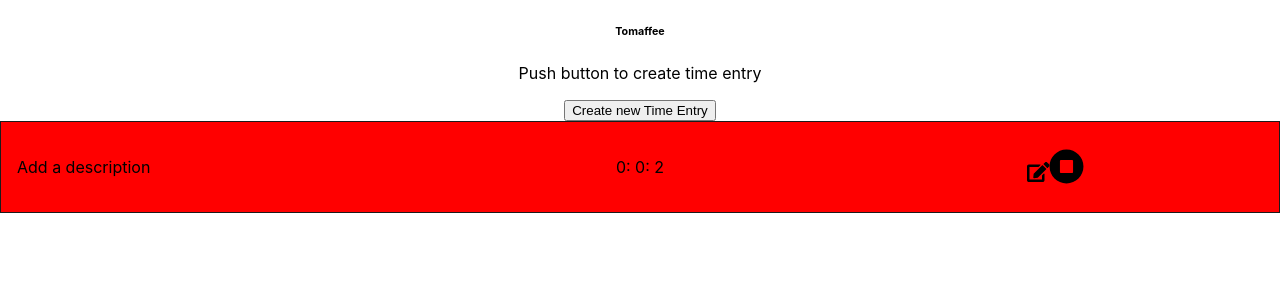
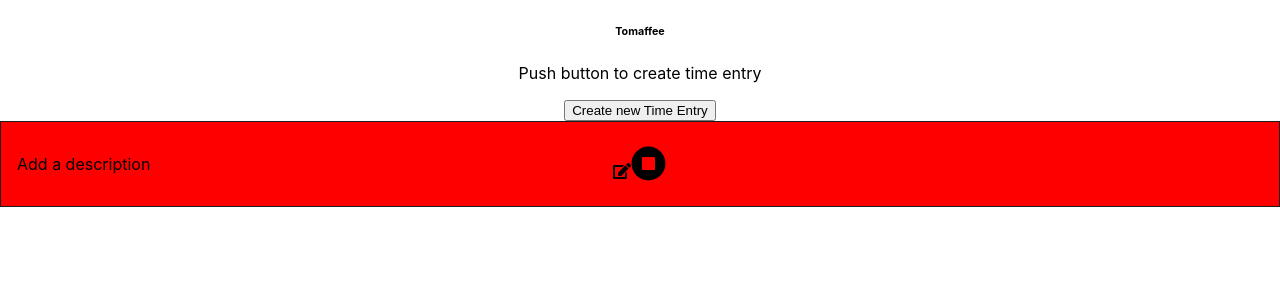
Before and after one commit to JoCarrasco/tomaffee-web, a React (Create React App) app: page / in a window 1280 px wide. Both pictures are taken after a click on the button "Create new Time Entry". Shown: the top 300 px of the page. Built offline with nearby package versions, Linux system fonts and the light colour scheme.

Commit message:
wip(time-entry): Added a date-picker and some code related to date parsing.

```diff
--- a/package.json
+++ b/package.json
@@ -14,6 +14,7 @@
     "luxon": "^2.1.1",
     "node-sass": "^6.0.1",
     "react": "^17.0.2",
+    "react-datepicker": "^4.5.0",
     "react-dom": "^17.0.2",
     "react-redux": "^7.2.6",
     "react-scripts": "4.0.3",
@@ -51,6 +52,7 @@
     "@types/luxon": "^2.0.7",
     "@types/node": "^16.11.10",
     "@types/react": "^17.0.36",
+    "@types/react-datepicker": "^4.3.2",
     "@types/react-dom": "^17.0.11",
     "@types/react-time-picker": "^4.0.2"
   }
--- a/src/core/classes/date-helper.class.ts
+++ b/src/core/classes/date-helper.class.ts
@@ -2,9 +2,8 @@ import { DateTime } from "luxon";
 
 export class DateHelper {
   static parseToStrOfHoursAndMinutes(date: Date): string {
-    const momentDate = DateTime.fromISO(date.toISOString());
-    const formatedDate = momentDate.toFormat('hh:mm:ss');
-    return formatedDate;
+    const convertedDate = DateTime.fromISO(date.toISOString());
+    return convertedDate.toFormat('HH:mm:ss');
   }
 
   static getDuration(a: Date, b?: Date): string {
@@ -26,4 +25,18 @@ export class DateHelper {
     const dateISOString = DateTime.now().setZone(this.getBrowserTimezone()).toISO();
     return new Date(dateISOString);
   }
+
+  static changeTimeToDate(hour: number, minute: number, second: number, date: Date) {
+    const convertedDate = DateTime.fromISO(date.toISOString());
+    const newFormattedDate = DateTime.fromObject({
+      hour,
+      minute,
+      second,
+      day: convertedDate.day,
+      month: convertedDate.month,
+      year: convertedDate.year
+    })
+
+    return newFormattedDate.toJSDate();
+  }
 }
--- a/src/core/components/TimeEntry/TimeEntry/TimeEntry.component.tsx
+++ b/src/core/components/TimeEntry/TimeEntry/TimeEntry.component.tsx
@@ -38,15 +38,8 @@ export const TimeEntryComponent = (props: ITimeEntryComponentProps) => {
           <p>{props.timeEntry.title === '' ? 'Add a description' : props.timeEntry.title}</p>
         </div>
         <div>
-          <div>
-            <TimeEntryPickerComponent
-            onStartEdit={() => {}}
-            start={props.timeEntry.start} end={props.now ? props.now : props.timeEntry.end} canEdit={false} />
-          </div>
-        </div>
-        <div>
-          <i className="time-entry-edit-icon"><FontAwesomeIcon icon={faEdit} onClick={() => setIsEditing(true)}/></i>
-          {
+          <i className="timeentry-edit-icon"><FontAwesomeIcon icon={faEdit} onClick={() => setIsEditing(true)}/></i>
+          {-
             props.isOnGoing ?
             <i className="time-entry-stop-icon" onClick={() => stopTimeEntrySession()}>
               <FontAwesomeIcon icon={faStopCircle} />
--- a/src/core/components/TimeEntry/TimeEntryEditorForm/TimeEntryEditorForm.component.tsx
+++ b/src/core/components/TimeEntry/TimeEntryEditorForm/TimeEntryEditorForm.component.tsx
@@ -1,5 +1,6 @@
 import React, { useState } from 'react';
 import { ITimeEntry } from '../../../models/api';
+import { TimeEntryPickerComponent } from '../TimeEntryPicker/TimeEntryPicker.component';
 
 interface ITimeEntryEditorFormComponentProps {
   staticTimeEntry: ITimeEntry;
@@ -12,13 +13,12 @@ export interface ITimeEntryEditorEditedValue {
 }
 
 export const TimeEntryEditorFormComponent = (props: ITimeEntryEditorFormComponentProps) => {
-  const [title, setTitle] = useState<string>('');
-  const [description, setDescription] = useState<string>('');
-
-  React.useEffect(() => {
-    if (title === '') {setTitle(props.staticTimeEntry.title)}
-    if (description === '') {setDescription(props.staticTimeEntry.description ? props.staticTimeEntry.description : '')}
-  }, []);
+  const defaultDescription = props.staticTimeEntry.description ? props.staticTimeEntry.description : '';
+  const defaultEndDate = props.staticTimeEntry.end ? props.staticTimeEntry.end : new Date();
+  const [title, setTitle] = useState<string>(props.staticTimeEntry.title);
+  const [description, setDescription] = useState<string>(defaultDescription);
+  const [startDate, setStartDate] = useState<Date>(props.staticTimeEntry.start);
+  const [endDate, setEndDate] = useState<Date>(defaultEndDate);
 
   function handleChange(e: any, setter: (params: any) => any) {
     setter(e.target.value);
@@ -29,6 +29,10 @@ export const TimeEntryEditorFormComponent = (props: ITimeEntryEditorFormComponen
       <label>Title</label>
       <input type="text" value={title} onChange={(e) => handleChange(e, setTitle)} />
     </div>);
+  }
+
+  function handleTimeEntryPickerChange(e: any) {
+    // Do Stuff
   }
 
   function getDescriptionInput() {
@@ -48,18 +52,13 @@ export const TimeEntryEditorFormComponent = (props: ITimeEntryEditorFormComponen
     if (title !== t.title) {  editedValues.push({ key: 'title', value: title }); }
     if (description !== t.description) { editedValues.push({ key: 'description', value: description }); }
     props.onFinishEditing(editedValues);
-    // resetForm();
-  }
-
-  function resetForm() {
-    setTitle('');
-    setDescription('');
   }
 
   return (
     <form onSubmit={handleSubmitForm}>
       {getTitleInput()}
       {getDescriptionInput()}
+      <TimeEntryPickerComponent start={startDate} end={endDate} onChange={handleTimeEntryPickerChange}/>
       <button className="btn-save" type="submit">Save</button>
     </form>
   );
--- a/src/core/components/TimeEntry/TimeEntryPicker/TimeEntryPicker.component.tsx
+++ b/src/core/components/TimeEntry/TimeEntryPicker/TimeEntryPicker.component.tsx
@@ -1,40 +1,56 @@
-import React from 'react';
+import React, { useState } from 'react';
+import TimePicker from 'react-time-picker/dist/entry.nostyle';
+import DatePicker from "react-datepicker";
+import "react-datepicker/dist/react-datepicker.css";
+import './TimeEntryPicker.style.scss';
 import { DateHelper } from '../../../classes/date-helper.class';
-import  TimePicker from 'react-time-picker/dist/entry.nostyle';
-import './TimeEntryPicker.style.scss';
 
 interface TimeEntryPickerComponentProps {
   start: Date;
   end?: Date;
-  canEdit: boolean;
-  onStartEdit?: (...args: any[]) => any
+  onChange: (...args: any[]) => any
 }
 
 export const TimeEntryPickerComponent = (props: TimeEntryPickerComponentProps) => {
-  const [isEditing, setIsEditing] = React.useState<boolean>(false);
+  const defaultEnd = props.end === undefined ? DateHelper.getNow() : props.end;
+  const defaultEndTime = DateHelper.parseToStrOfHoursAndMinutes(defaultEnd);
+  const defaultStartTime = DateHelper.parseToStrOfHoursAndMinutes(props.start);
+  console.log(defaultStartTime);
 
-  function canEdit() {
-    const inheritValue = props.canEdit;
-    if (inheritValue !== undefined) {
-      return inheritValue;
-    } else {
-      return true;
+  const [start, setStart] = useState(props.start);
+  const [startDate, setStartDate] = useState(props.start);
+  const [startTime, setStartTime] = useState<string>(defaultStartTime);
+
+  const [end, setEnd] = useState(defaultEnd);
+  const [endDate, setEndDate] = useState(defaultEnd);
+  const [endTime, setEndTime] = useState<string>(defaultEndTime);
+
+  function onPickerClosed() {
+    if (props.onChange !== undefined) {
+      const changes = {
+        startTime: parseTimePickerToDate(startTime, start),
+        endTime:  parseTimePickerToDate(endTime, end)
+      };
+
+      props.onChange(changes);
     }
   }
 
-  function startEdit() {
-    if (canEdit()) {
-      setIsEditing(true);
-      return props.onStartEdit ? props.onStartEdit() : null;
-    }
+  function parseTimePickerToDate(output: string, date: Date) {
+    const hour = parseInt(output.substr(0, 2), 10);
+    const minute = throwZeroIfIsInvalid(parseInt(output.substr(3, 5), 10));
+    const second = throwZeroIfIsInvalid(parseInt(output.substr(6, 7), 10));
+    const modifiedDate = DateHelper.changeTimeToDate(hour, minute, second, date);
+    return modifiedDate;
   }
 
-  function getNonInteractiveDisplay() {
-    return (
-      <div className="time-entry-picker-default" onClick={() => { startEdit() }}>
-        <p>{DateHelper.getDurationFromStartAndEnd(props.start, props.end)}</p>
-      </div>
-    );
+  function throwZeroIfIsInvalid(val: any) {
+    if (isNaN(val)) { return 0; }
+    return val;
+  }
+
+  function onStartDateChange(e: any, isStart: boolean) {
+    isStart ? setStartDate(e) : setEndDate(e);
   }
 
   function getInteractiveDisplay() {
@@ -42,20 +58,23 @@ export const TimeEntryPickerComponent = (props: TimeEntryPickerComponentProps) =
       <div className="time-entry-picker-modal">
         <div className="time-entry-picker-grid">
           <div>
-            <TimePicker value={props.start}/>
+            <label>Start</label>
+            <DatePicker selected={startDate} onChange={(date) => onStartDateChange(date as Date, true)} />
+            <TimePicker value={startTime} maxDetail="second" onClockClose={() => onPickerClosed()} onChange={setStartTime} format="HH:m:s"/>
+          </div>
+          <div>
+            <label>End</label>
+            <DatePicker selected={endDate} onChange={(date) => onStartDateChange(date as Date, false)} />
+            <TimePicker value={endTime} maxDetail="second" onClockClose={() => onPickerClosed()} onChange={setEndTime} format="HH:mm:ss"/>
           </div>
         </div>
       </div>
     );
   }
 
-  function getDatePicker() {
-    return isEditing ? getInteractiveDisplay() : getNonInteractiveDisplay();
-  }
-
   return (
     <div>
-      {getDatePicker()}
+      {getInteractiveDisplay()}
     </div>
   );
 }
--- a/src/core/components/TimeEntry/TimeEntryPicker/TimeEntryPicker.style.scss
+++ b/src/core/components/TimeEntry/TimeEntryPicker/TimeEntryPicker.style.scss
@@ -35,3 +35,9 @@
     outline: none;
   }
 }
+
+.time-entry-picker-grid {
+  display: grid;
+  grid-template-columns: 1fr 1fr;
+  text-align: left;
+}
--- a/src/core/services/api/api.mock.ts
+++ b/src/core/services/api/api.mock.ts
@@ -1,5 +1,5 @@
 import { DateHelper } from "../../classes/date-helper.class";
-import { IBoolResponse, IProject, ITimeEntry, ITimeEntryBareBones, ITimeEntryPrimitive, IUser } from "../../models/api";
+import { IProject, ITimeEntry, ITimeEntryBareBones, ITimeEntryPrimitive, IUser } from "../../models/api";
 import { StorageKey } from "../../static/storage-key.enum";
 import { ApiResponses } from "./api-responses.mock";
 
--- a/src/core/services/api/api.service.ts
+++ b/src/core/services/api/api.service.ts
@@ -1,4 +1,4 @@
-import { IUser, IProject, IBoolResponse, ITimeEntry, ITimeEntryBareBones, ITimeEntryPrimitive } from "../../models/api";
+import { IUser, IProject, ITimeEntry, ITimeEntryBareBones, ITimeEntryPrimitive } from "../../models/api";
 import { ApiMock } from "./api.mock";
 
 export class ApiService {
```
Also changed, not shown: 1 other file (tests, documents, lock files or other folders).
